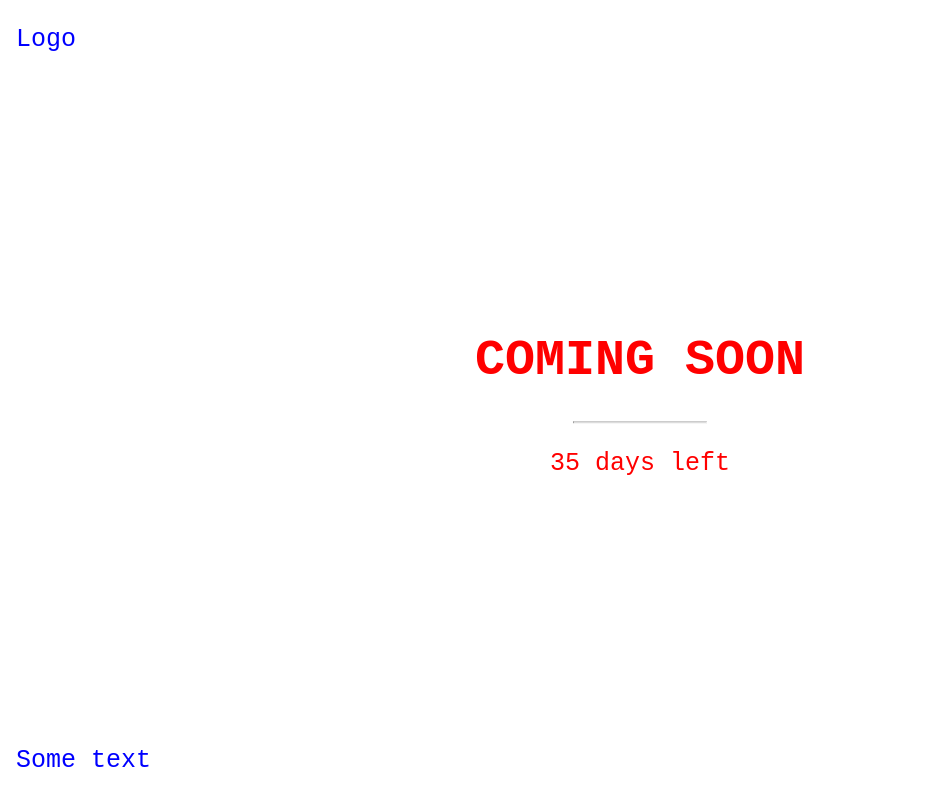
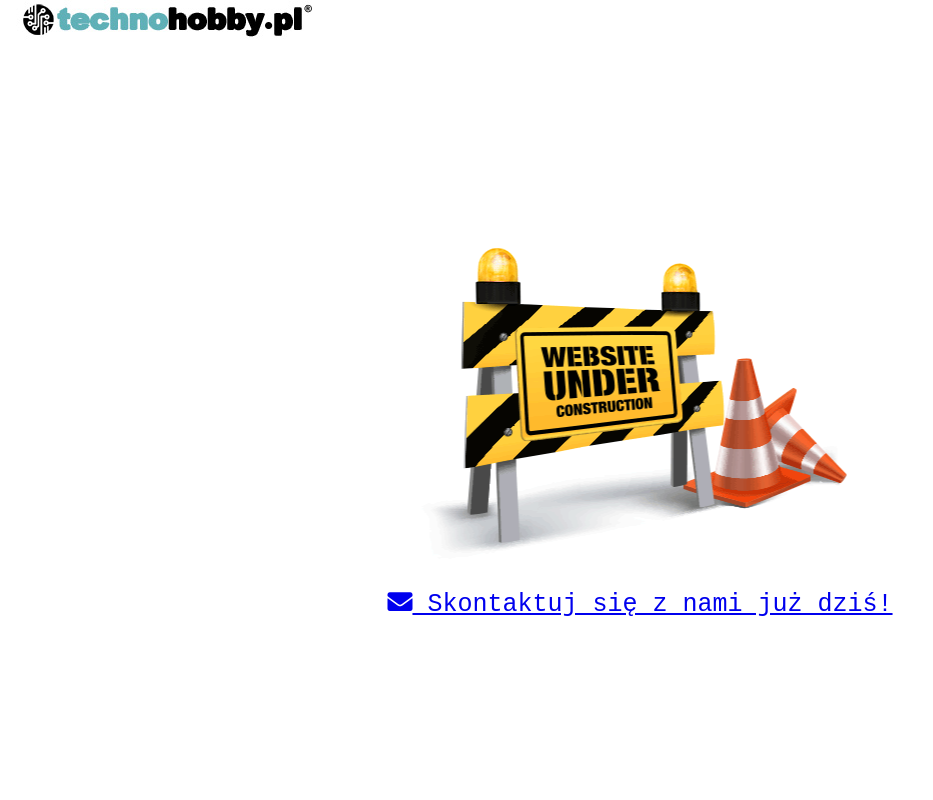
Before and after one commit to dwabe/technohobby-under-construction, a plain HTML site: page index.html in a window 1280 px wide. Shown: the whole page, without its empty margins (0-933 px from the left). Drawn offline with Linux system fonts and the light colour scheme.

Commit message:
Update index.html

```diff
--- a/index.html
+++ b/index.html
@@ -6,22 +6,26 @@
   <meta charset="UTF-8">
   <meta name="viewport" content="width=device-width, initial-scale=1">
   <link rel="stylesheet" type="text/css" href="style.css">
+  <link rel="stylesheet" href="https://cdnjs.cloudflare.com/ajax/libs/font-awesome/5.15.1/css/all.min.css" integrity="sha512-+4zCK9k+qNFUR5X+cKL9EIR+ZOhtIloNl9GIKS57V1MyNsYpYcUrUeQc9vNfzsWfV28IaLL3i96P9sdNyeRssA==" crossorigin="anonymous" />
+
 </head>
 
 <body>
 
 <div class="content">
   <div class="topleft">
-    <p>Logo</p>
+    <img src="technohobby.jpg">
   </div>
   <div class="middle">
-    <h1>COMING SOON</h1>
-    <hr>
-    <p>35 days left</p>
+    <img src="UnderConstruction.gif">
+    <div class="contact">
+
+      <a href="mailto:biuro@technohobby.pl">
+        <i class="fa fa-envelope" aria-hidden="true"></i>
+       Skontaktuj się z nami już dziś!</a>
+    </div>
   </div>
-  <div class="bottomleft">
-    <p>Some text</p>
-  </div>
+
 </div>
 
 </body>
```
